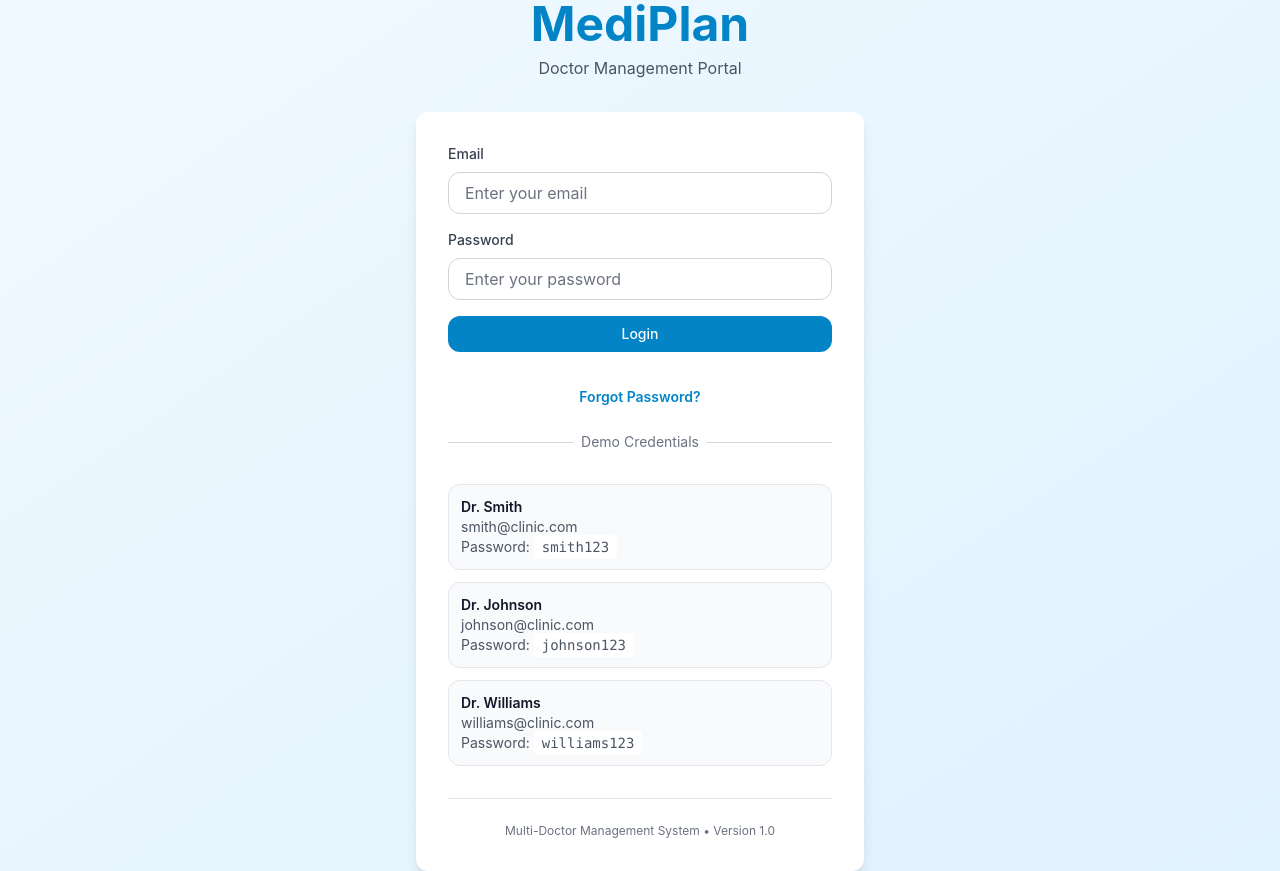
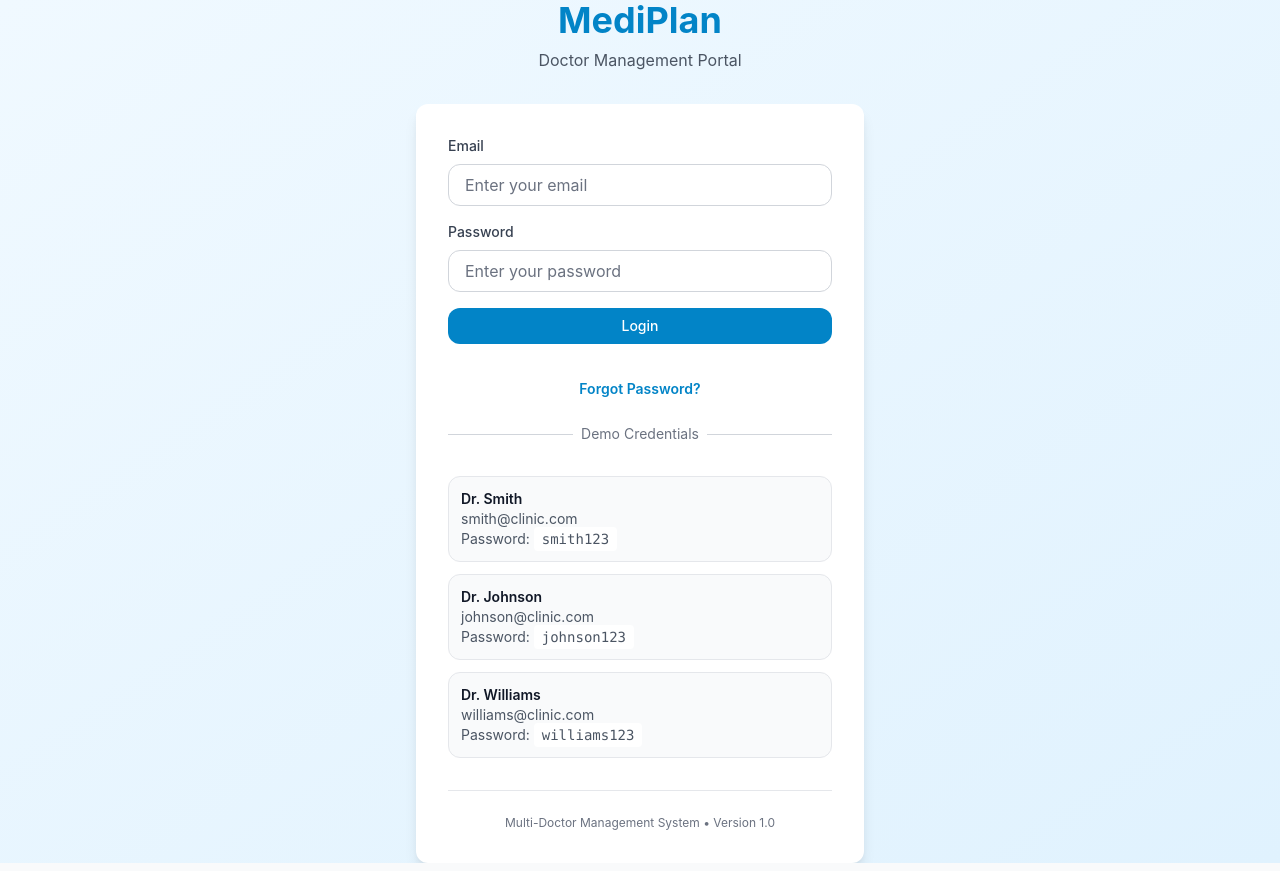
Before and after one commit to jnmonsanto/mediplan-frontend-doctor, a Vue app: page /login in a window 1280 px wide. Built offline with nearby package versions, Linux system fonts and the light colour scheme; no server answers; the HTML template or start-up script is replaced by a standard one.

Commit message:
completionId: cgen-d1fd01ab98374150bbf6360e7a3763fa
cgen-d1fd01ab98374150bbf6360e7a3763fa

```diff
--- a/src/pages/LoginPage.vue
+++ b/src/pages/LoginPage.vue
@@ -5,7 +5,7 @@
     <div class="w-full max-w-md">
       <!-- Header -->
       <div class="text-center mb-8">
-        <h1 class="text-5xl font-bold text-primary-600" style="font-weight: 700">MediPlan</h1>
+        <h1 class="text-4xl font-bold text-primary-600" style="font-weight: 700">MediPlan</h1>
         <p class="mt-2 text-neutral-600">Doctor Management Portal</p>
       </div>
 
```
